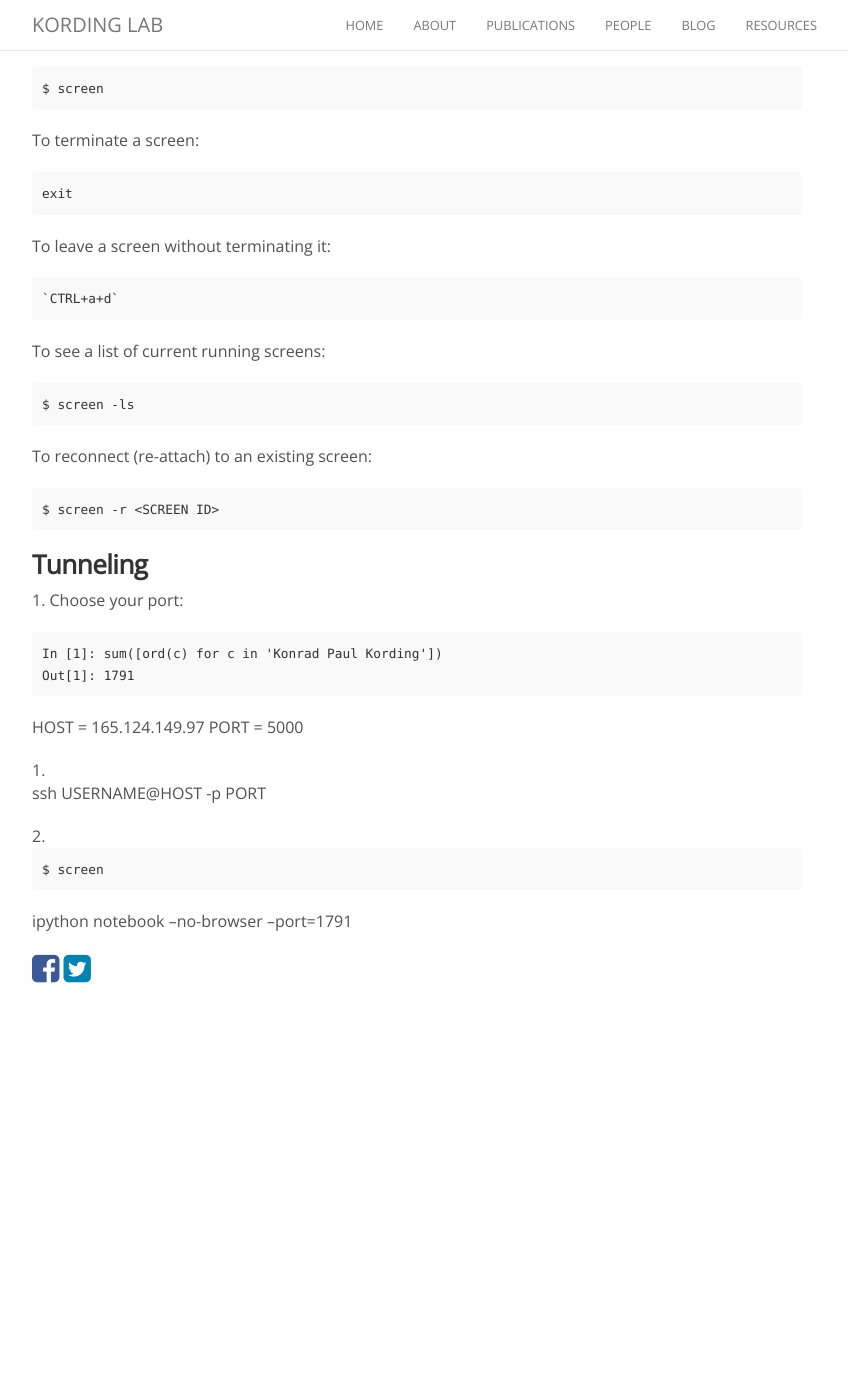
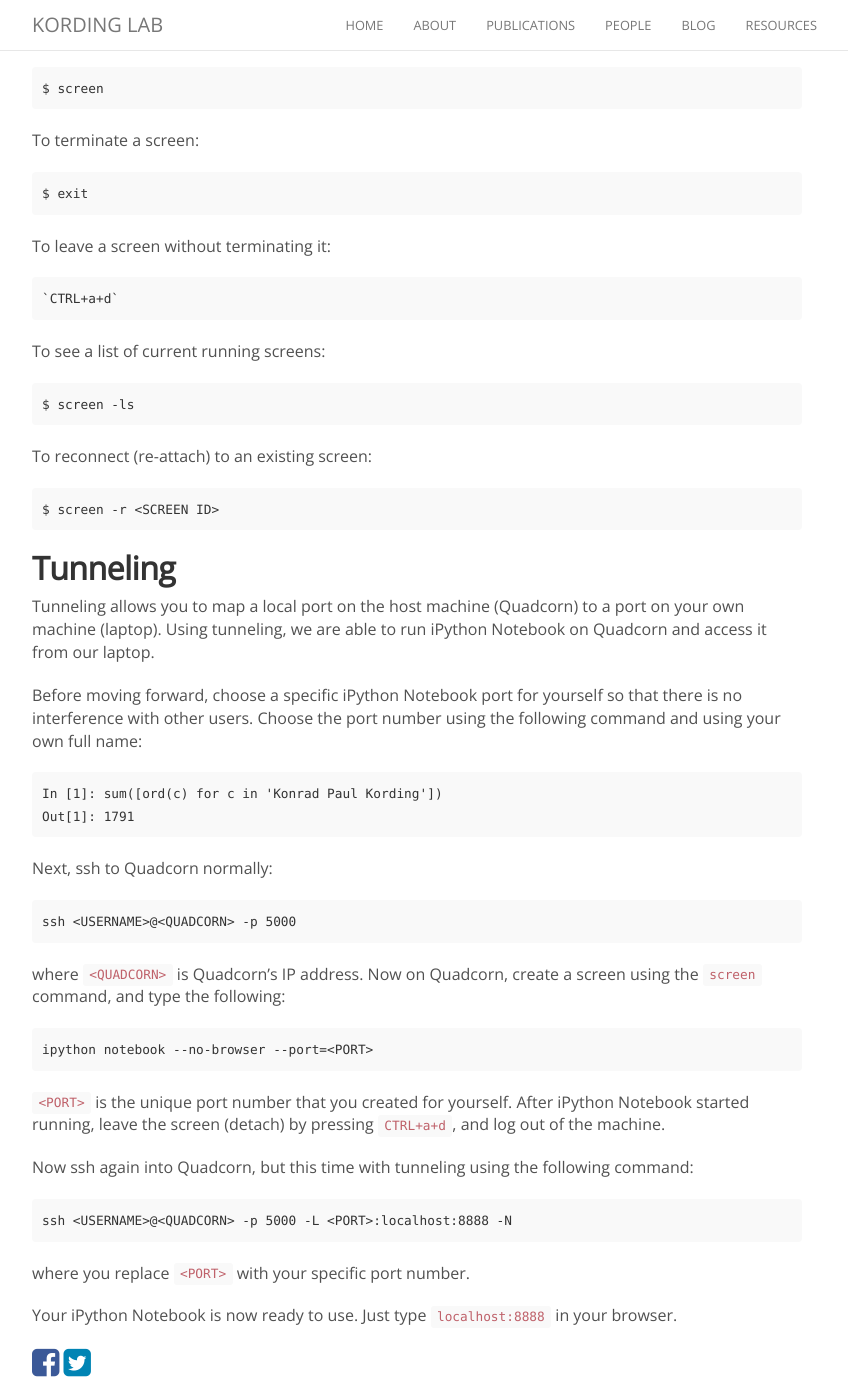
Before and after one commit to KordingLab/KordingLab.github.io, a Jekyll site: the page built from _posts/2016-08-18-quadcorn-tunnel.md, in a window 1280 px wide and 1400 px high, scrolled down 336 px. Shown: the whole window, without its empty margins (223-1071 px from the left). Built offline with Jekyll 4.4.1, drawn with Linux system fonts in a browser that asks for light colours; nearby versions of some CDN libraries; comment, search, counter and statistics services are not loaded; before the commit the page ends 1342 px from its top, so only the background shows below that.

Commit message:
tunneling

````diff
--- a/_posts/2016-08-18-quadcorn-tunnel.md
+++ b/_posts/2016-08-18-quadcorn-tunnel.md
@@ -19,7 +19,7 @@
 To terminate a screen:
 
 ```
-exit
+$ exit
 ```
 
 To leave a screen without terminating it:
@@ -40,21 +40,37 @@
 $ screen -r <SCREEN ID>
 ```
 
-### Tunneling
+## Tunneling
 
-0. Choose your port:
+Tunneling allows you to map a local port on the host machine (Quadcorn) to a port on your own machine (laptop). Using tunneling, we are able to run iPython Notebook on Quadcorn and access it from our laptop.
+
+Before moving forward, choose a specific iPython Notebook port for yourself so that there is no interference with other users. Choose the port number using the following command and using your own full name:
 
 ```
 In [1]: sum([ord(c) for c in 'Konrad Paul Kording'])
 Out[1]: 1791
 ```
 
-HOST = 165.124.149.97
-PORT = 5000
-1. ssh USERNAME@HOST -p PORT
+Next, ssh to Quadcorn normally:
 
-2.
 ```
-$ screen
+ssh <USERNAME>@<QUADCORN> -p 5000
 ```
-ipython notebook --no-browser --port=1791
+
+where `<QUADCORN>` is Quadcorn's IP address. Now on Quadcorn, create a screen using the `screen` command, and type the following:
+
+```
+ipython notebook --no-browser --port=<PORT>
+```
+
+`<PORT>` is the unique port number that you created for yourself. After iPython Notebook started running, leave the screen (detach) by pressing `CTRL+a+d`, and log out of the machine.
+
+Now ssh again into Quadcorn, but this time with tunneling using the following command:
+
+```
+ssh <USERNAME>@<QUADCORN> -p 5000 -L <PORT>:localhost:8888 -N
+```
+
+where you replace `<PORT>` with your specific port number.
+
+Your iPython Notebook is now ready to use. Just type `localhost:8888` in your browser.
````
